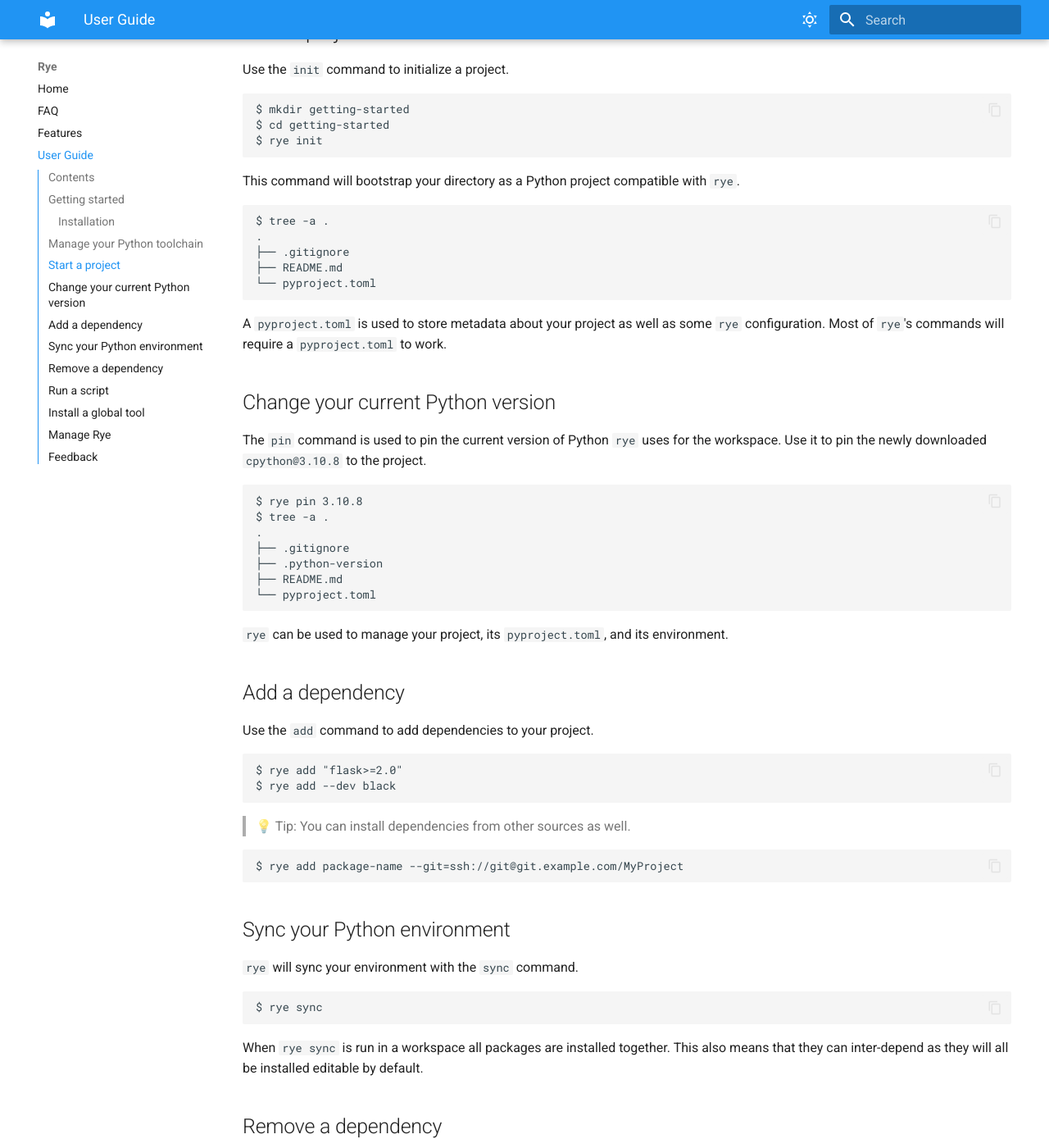
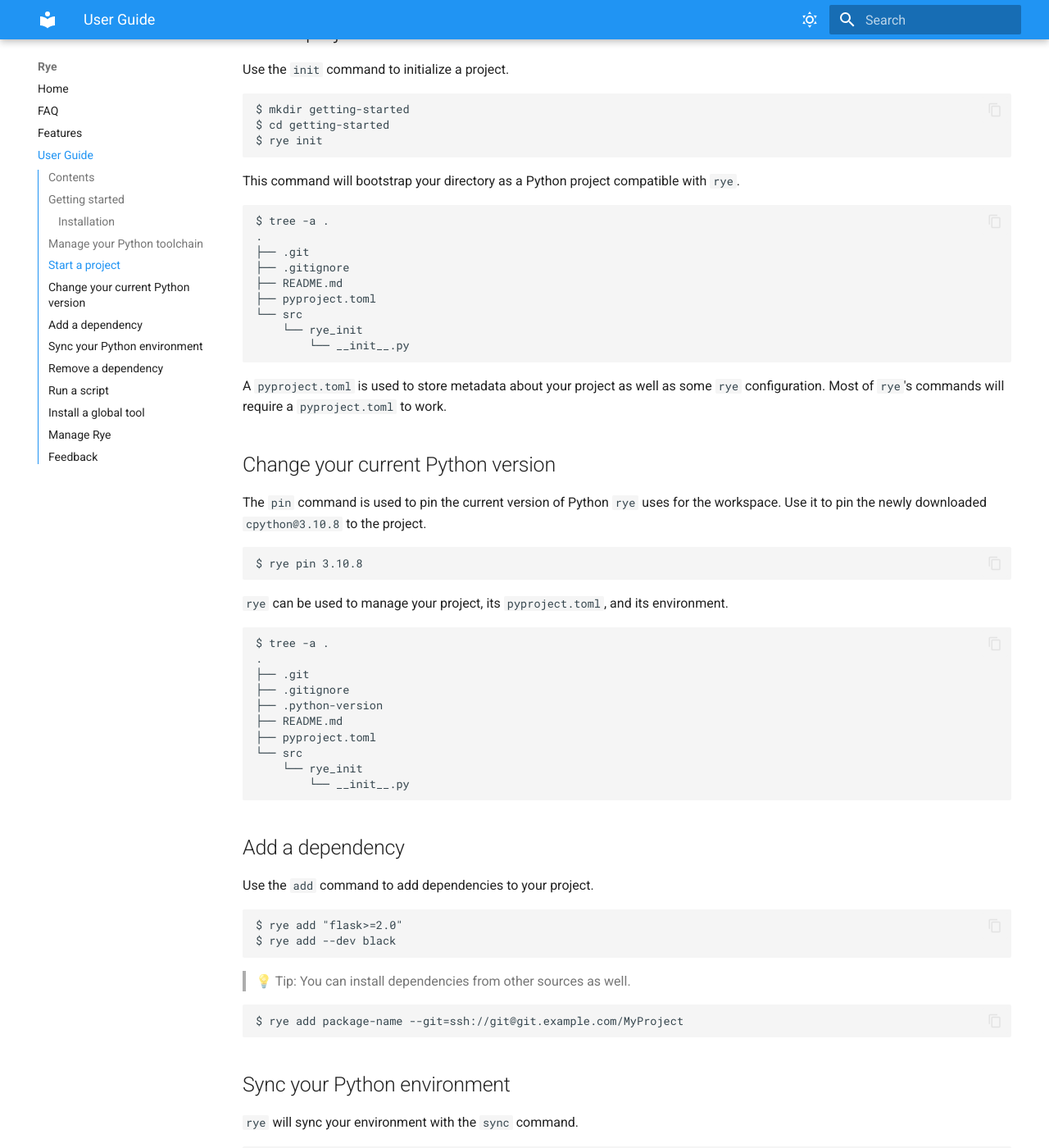
Before and after one commit to astral-sh/rye, an MkDocs documentation site: the page built from docs/user_guide.md, in a window 1280 px wide and 1400 px high, scrolled down 1532 px. Shown: the whole window at 82% size. Built offline with MkDocs 1.6.1 and Material for MkDocs 9.7.7, drawn with Linux system fonts in a browser that asks for light colours; some of the changed text lies outside the part shown.

Commit message:
Show more project layout in user guide

````diff
--- a/docs/user_guide.md
+++ b/docs/user_guide.md
@@ -74,9 +74,13 @@
 ```zsh
 $ tree -a .
 .
+├── .git
 ├── .gitignore
 ├── README.md
-└── pyproject.toml
+├── pyproject.toml
+└── src
+    └── rye_init
+        └── __init__.py
 ```
 
 A `pyproject.toml` is used to store metadata about your project as well as some `rye` configuration. Most of `rye`'s commands will require a `pyproject.toml` to work.
@@ -88,15 +92,22 @@
 
 ```zsh
 $ rye pin 3.10.8
+```
+
+`rye` can be used to manage your project, its `pyproject.toml`, and its environment.
+
+```zsh
 $ tree -a .
 .
+├── .git
 ├── .gitignore
 ├── .python-version
 ├── README.md
-└── pyproject.toml
+├── pyproject.toml
+└── src
+    └── rye_init
+        └── __init__.py
 ```
-
-`rye` can be used to manage your project, its `pyproject.toml`, and its environment.
 
 ## Add a dependency
 
@@ -122,6 +133,21 @@
 ```
 
 When `rye sync` is run in a workspace all packages are installed together. This also means that they can inter-depend as they will all be installed editable by default.
+
+```zsh
+$ tree -a .
+.
+├── .git
+├── .gitignore
+├── .python-version
+├── README.md
+├── pyproject.toml
+├── requirements-dev.lock
+├── requirements.lock
+└── src
+    └── rye_init
+        └── __init__.py
+```
 
 ## Remove a dependency
 
````
